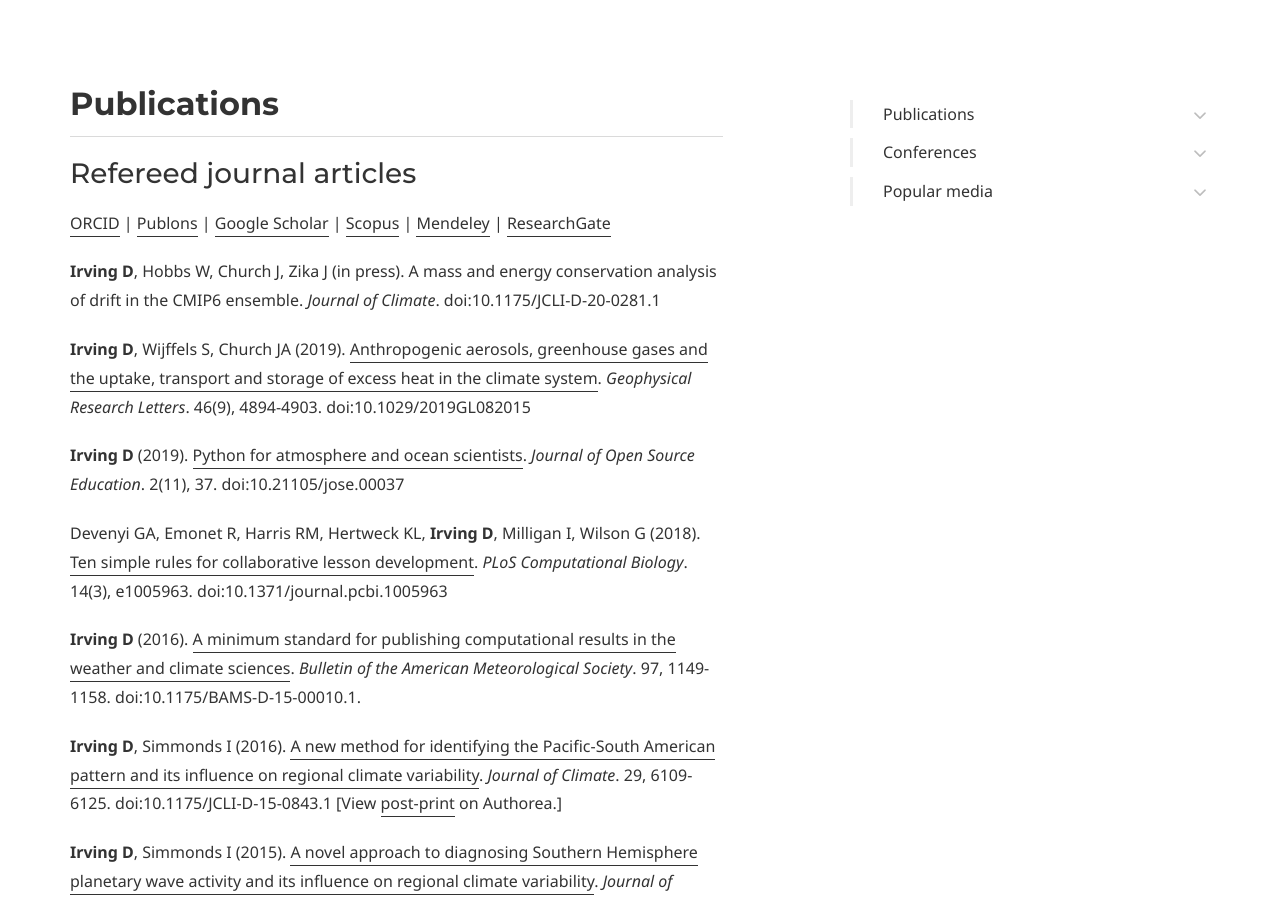
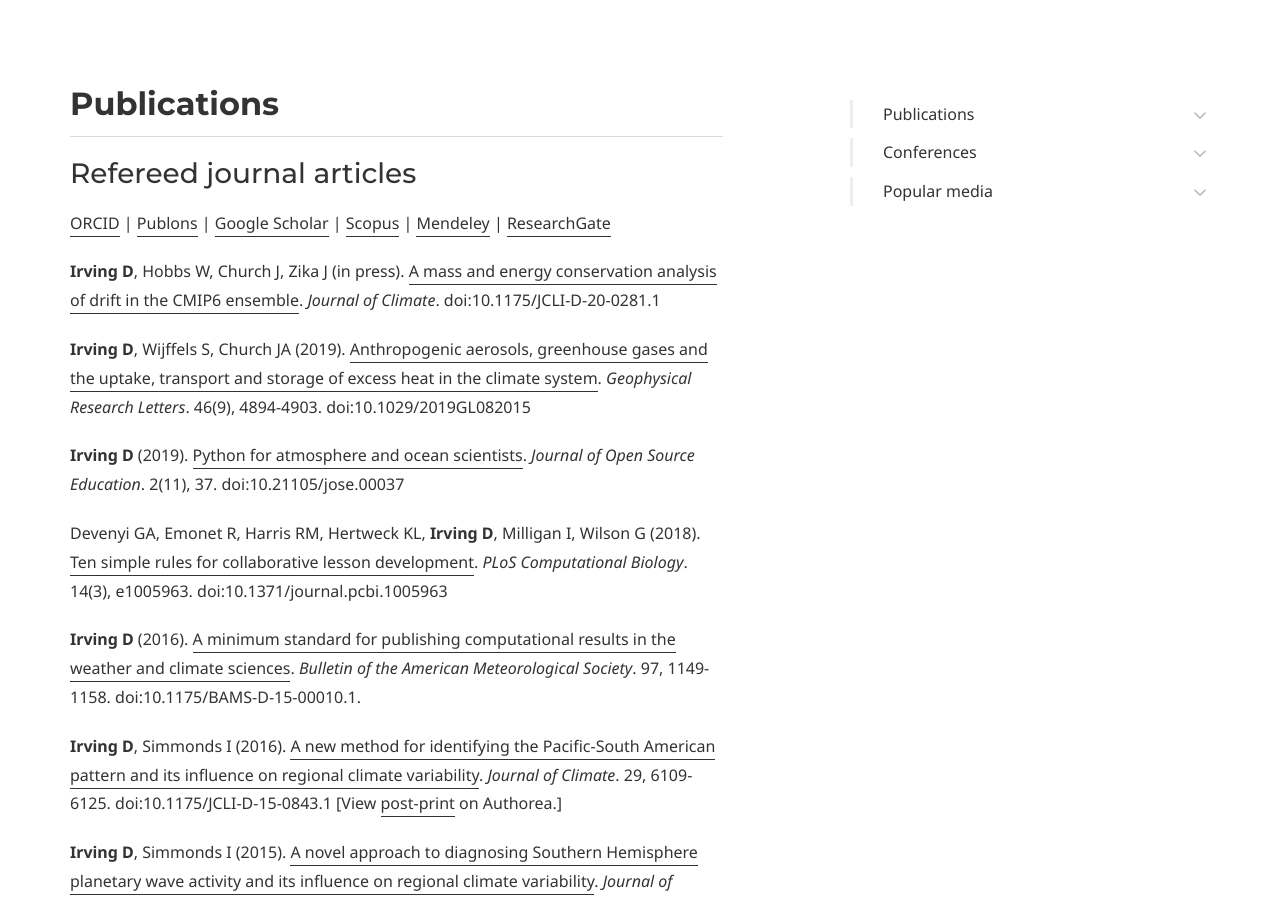
Before and after one commit to DamienIrving/damienirving.github.io, a Jekyll site: the page built from publications.md, in a window 1280 px wide and 900 px high, scrolled down 614 px. Built offline with Jekyll 4.4.1, drawn with Linux system fonts in a browser that asks for light colours; some web fonts are replaced; part of the change alters nothing that is shown.

```diff
--- a/publications.md
+++ b/publications.md
@@ -28,7 +28,7 @@ page_nav:
 [Mendeley](https://www.mendeley.com/profiles/damien-irving/) |
 [ResearchGate](https://www.researchgate.net/profile/Damien_Irving)
 
-**Irving D**, Hobbs W, Church J, Zika J (in press). A mass and energy conservation analysis of drift in the CMIP6 ensemble. *Journal of Climate*. doi:10.1175/JCLI-D-20-0281.1
+**Irving D**, Hobbs W, Church J, Zika J (in press). [A mass and energy conservation analysis of drift in the CMIP6 ensemble](https://journals.ametsoc.org/jcli/article/doi/10.1175/JCLI-D-20-0281.1/). *Journal of Climate*. doi:10.1175/JCLI-D-20-0281.1
 
 **Irving D**, Wijffels S, Church JA (2019). [Anthropogenic aerosols, greenhouse gases and the uptake, transport and storage of excess heat in the climate system](https://agupubs.onlinelibrary.wiley.com/doi/10.1029/2019GL082015). *Geophysical Research Letters*. 46(9), 4894-4903. doi:10.1029/2019GL082015
 
```
